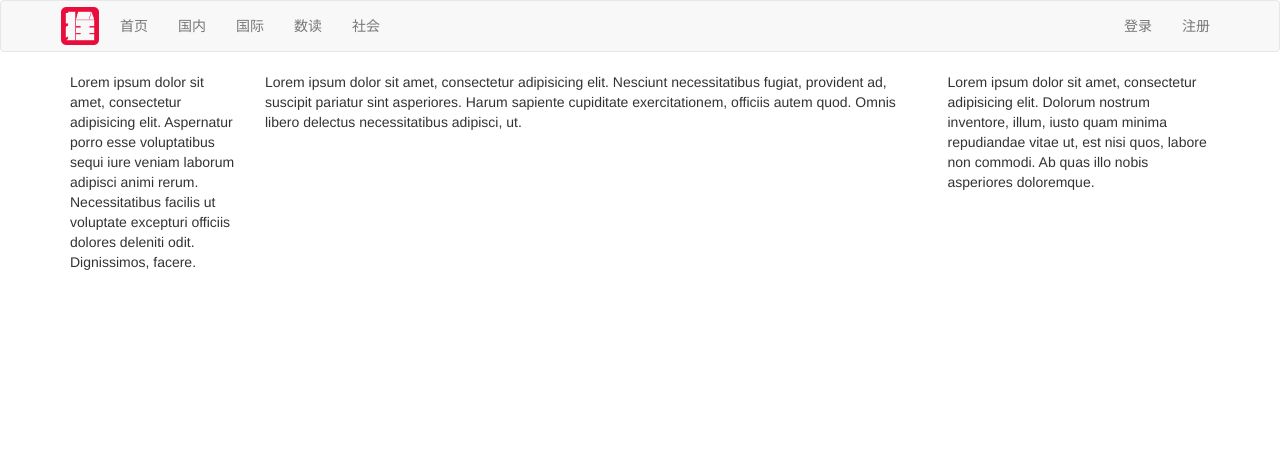
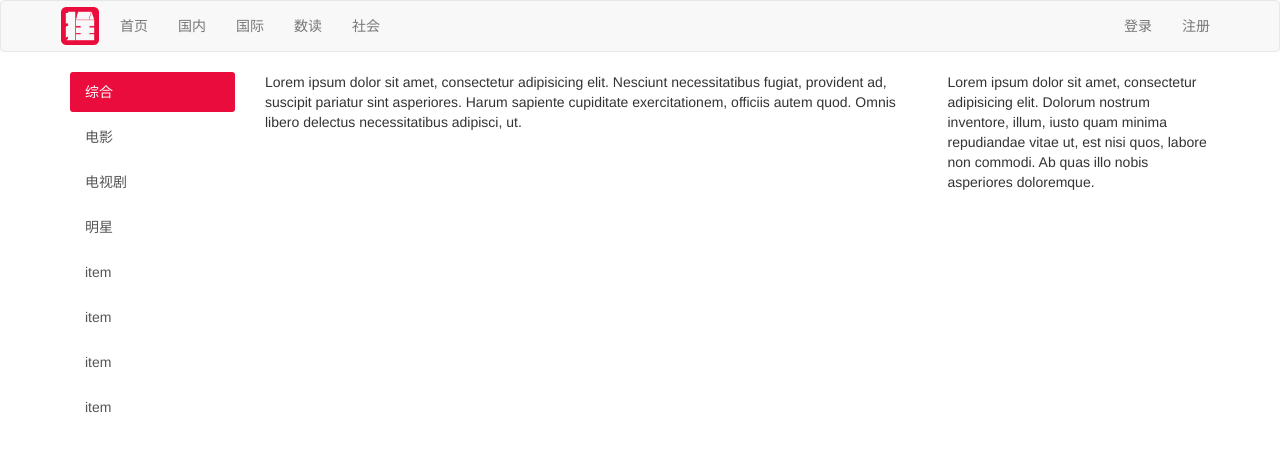
Before and after one commit to ccsunnyfd/newssite, a plain HTML site: page main/index.html in a window 1280 px wide. Drawn offline with Linux system fonts and the light colour scheme.

Commit message:
add left column

```diff
--- a/main/css/main.css
+++ b/main/css/main.css
@@ -5,3 +5,13 @@
 	background-repeat: no-repeat;
 	background-position: center center;
 }
+
+.side-bar .list-group-item {
+	border: 0;
+	border-radius: 3px;
+	margin-bottom: 5px;
+}
+
+.side-bar .list-group-item.active {
+	background-color: #ea0c3c;
+}
--- a/main/index.html
+++ b/main/index.html
@@ -32,7 +32,16 @@
 	<div class="container">
 		<div class="row">
 			<div class="col-sm-2">
-				Lorem ipsum dolor sit amet, consectetur adipisicing elit. Aspernatur porro esse voluptatibus sequi iure veniam laborum adipisci animi rerum. Necessitatibus facilis ut voluptate excepturi officiis dolores deleniti odit. Dignissimos, facere.
+				<div class="list-group side-bar">
+					<a href="#" class="list-group-item active">综合</a>
+					<a href="#" class="list-group-item">电影</a>
+					<a href="#" class="list-group-item">电视剧</a>
+					<a href="#" class="list-group-item">明星</a>
+					<a href="#" class="list-group-item">item</a>
+					<a href="#" class="list-group-item">item</a>
+					<a href="#" class="list-group-item">item</a>
+					<a href="#" class="list-group-item">item</a>
+				</div>
 			</div>
 			<div class="col-sm-7">
 				Lorem ipsum dolor sit amet, consectetur adipisicing elit. Nesciunt necessitatibus fugiat, provident ad, suscipit pariatur sint asperiores. Harum sapiente cupiditate exercitationem, officiis autem quod. Omnis libero delectus necessitatibus adipisci, ut.
```
